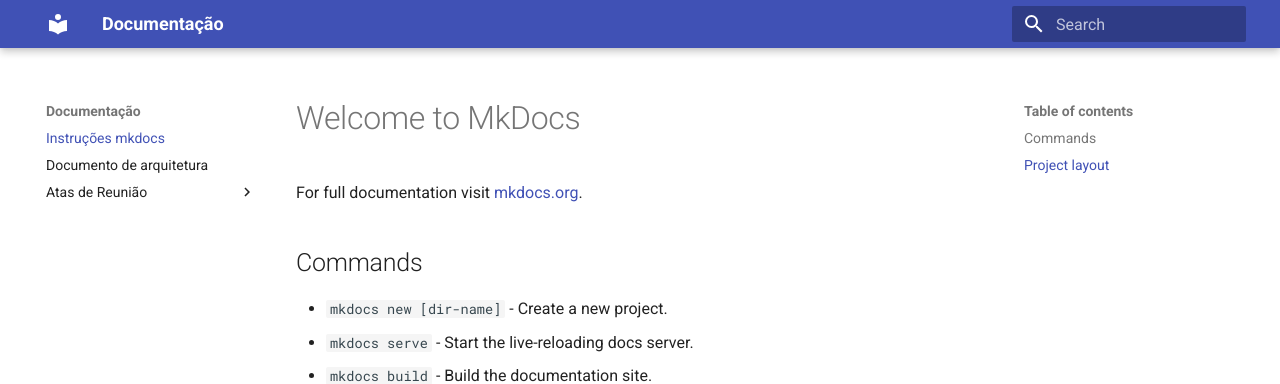
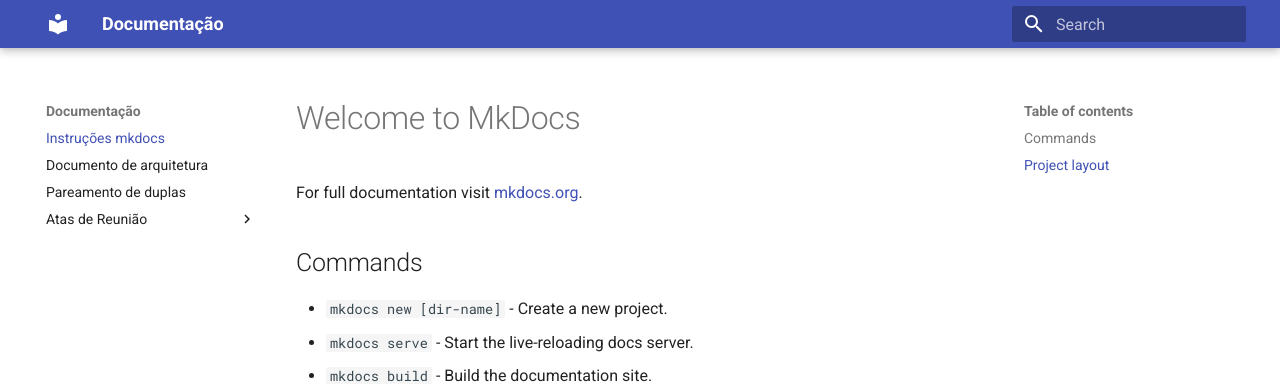
Before and after one commit to FGA0138-MDS-Ajax/2025.2-Gilgamesh, an MkDocs documentation site: the page built from docs/index.md, in a window 1280 px wide. Shown: the top 384 px of the page. Built offline with MkDocs 1.6.1 and Material for MkDocs 9.7.7, drawn with Linux system fonts in a browser that asks for light colours.

Commit message:
Add 'Pareamento de duplas' to navigation gitpages

```diff
--- a/mkdocs.yml
+++ b/mkdocs.yml
@@ -3,6 +3,7 @@
 nav:
   - Instruções mkdocs: "index.md"
   - Documento de arquitetura: "Documento_Arquitetura.md"
+  - Pareamento de duplas: "Pareamento_duplas.md"
   - Atas de Reunião:
     - Ata 1: "atas-reuniao/ata-reuniao-1.md"
     - Ata 2: "atas-reuniao/ata-reuniao-2.md"
```
